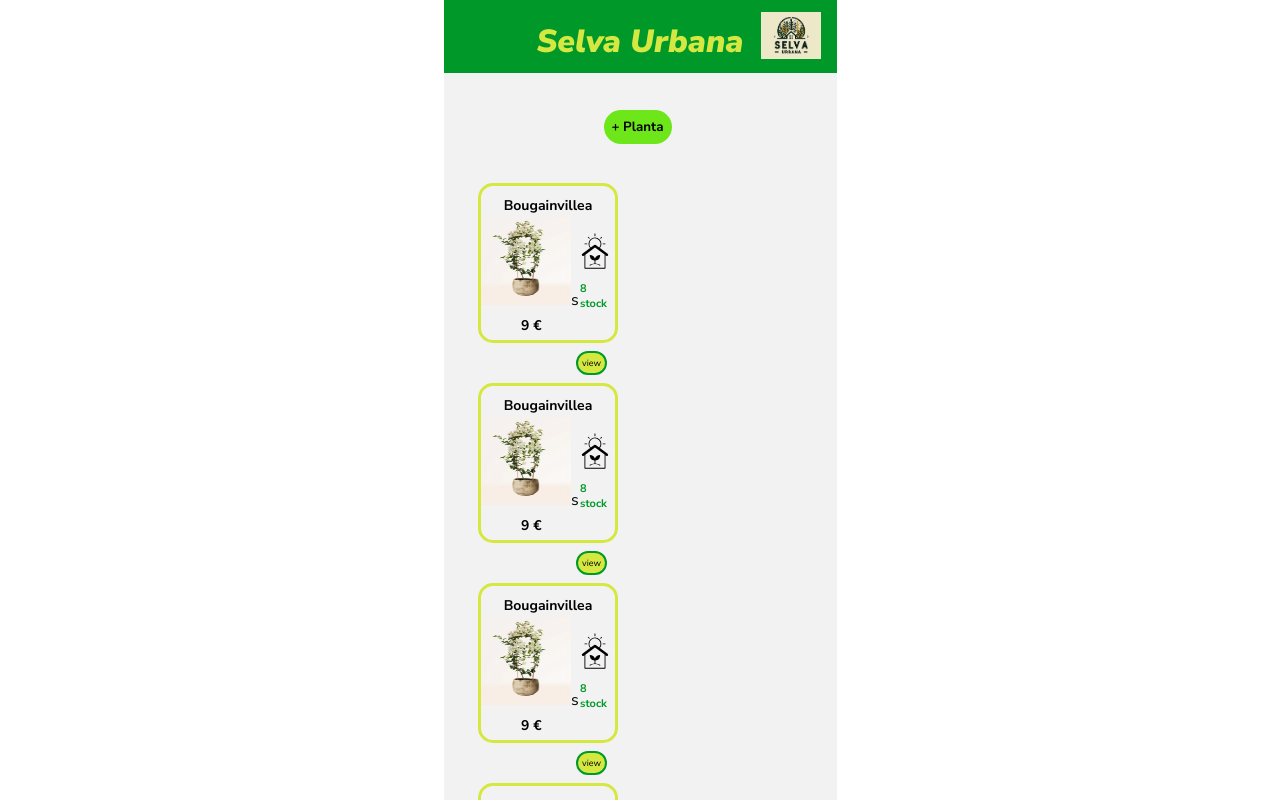
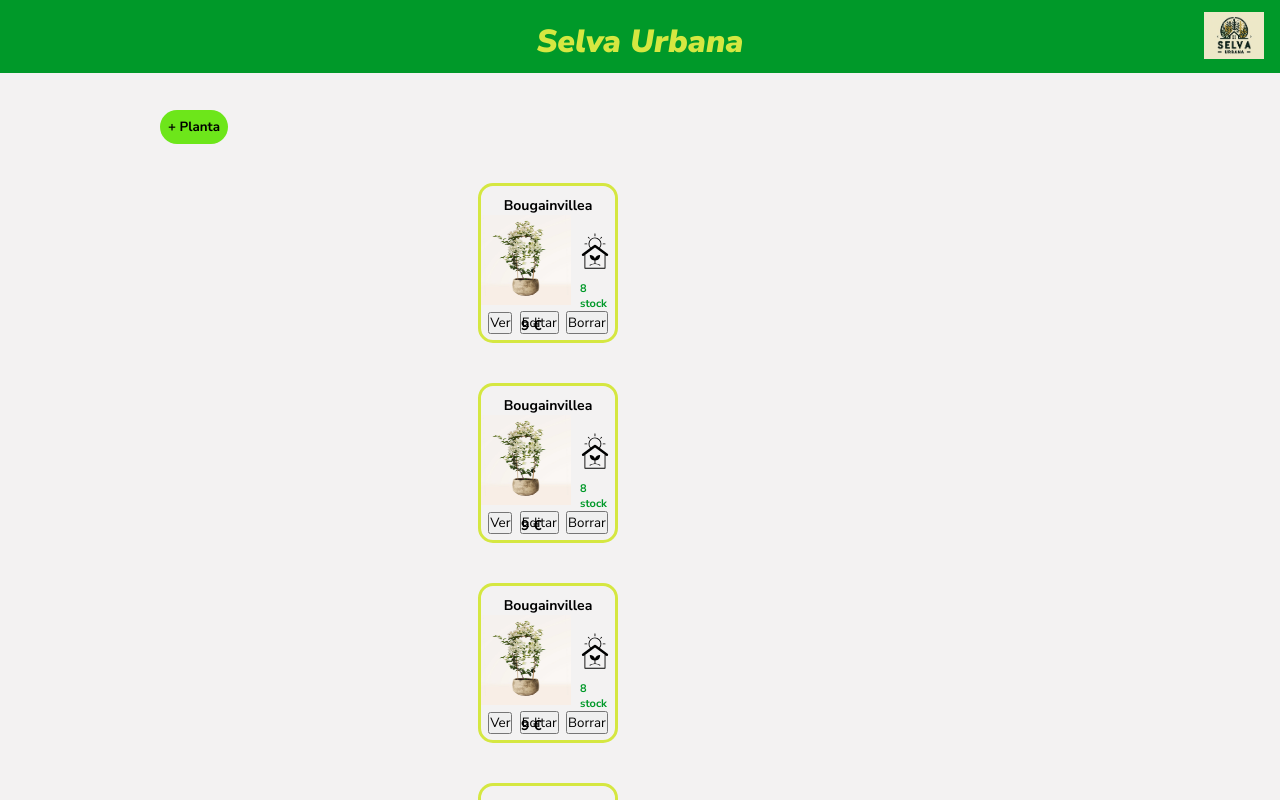
Before and after one commit to paolo-mad/SelvaUrbana-Paolo, a React (Vite) app: page / in a window 1280 px wide. Shown: the top 800 px of the page. Built offline with nearby package versions, Linux system fonts and the light colour scheme; data requests are answered from the project's data file.

Commit message:
Addition delete function into Plants.jsx

```diff
--- a/src/App.jsx
+++ b/src/App.jsx
@@ -1,6 +1,7 @@
 import Create from './pages/CreatePage'
 import Details from './pages/DetailsPage'
 import Products from './pages/ProductsPage'
+import Plant from './components/Plant'
 import { BrowserRouter as Router, Routes, Route } from 'react-router-dom'
 
 
@@ -12,7 +13,8 @@ function App() {
         <Routes>
           <Route exact path='/' element={ <Products/>} />
           <Route path='/create' element={ <Create/>}/>
-          <Route path='/:id' element={ <Details/>}/>
+          <Route path='/:id' element={<Plant/>} />
+          <Route path='/:id' element={ <Details/> }/>
         </Routes>
       </>
     </Router>
--- a/src/components/Plant.jsx
+++ b/src/components/Plant.jsx
@@ -1,35 +1,53 @@
 import {useNavigate} from "react-router-dom"
 import { Link } from 'react-router-dom'
 import { useParams } from "react-router-dom";
+
+
 
 const Plant = ({plants}) => {
 
     const navigate = useNavigate();
 
-    const {id} = useParams();
-    const handleClick = ()=> {
-        fetch('http://localhost:3001/products/'+ id,{
-            method: 'DELETE'
-        })
-        .then(() => {
-            navigate('./')
-        })
-    }
-    return (
+    const { id } = useParams();
+
+    async function handleDelete () {
+        try {
+            console.log('Deleting plant with ID:', id);
+            const response = await fetch('http://localhost:3001/products/${id}',
+            {method: 'DELETE'
+        });
+            if (response.ok) {
+
+                console.log(`Plant with ID ${id} deleted successfully`);
+                navigate('./');
+            } else {
+                console.error(`Error deleting plant with ID ${id}`);
+            }
+
+        } catch (error) {
+          console.error("Error deleting plant:", error);
+        }
+      };
+
+      return (
         <div className='plant-list'>
             {plants.map((plant) => (
                 <div className="card" key={plant.id}>
                     <h3 className='cardName'>{plant.name}</h3>
                     <Link to={plant.id}>
                     <img src={plant.photo} alt="" className='plantImg'/>
-                    <button className='deleteBtn'>view</button>
                     </Link>
+                    <div className="buttonContainer">
+                        <Link to={plant.id}>
+                        <button className='actionBtn'>Ver</button>
+                        </Link>
+                        <button className='actionBtn'>Editar</button>
+                        <button className='actionBtn' onClick={handleDelete}>Borrar</button>
+                    </div>
 
                     <img src={plant.type} alt="" className='interiorPlant'/>
                     <p className="stock">{plant.stock} <br />stock</p>
                     <p className="price">{plant.price} €</p>
-
-                   s
 
                 </div>
             ))}
--- a/src/components/PlantList.jsx
+++ b/src/components/PlantList.jsx
@@ -12,6 +12,7 @@ const PlantList = () => {
           {plants && <Plant plants = {plants}/>}
       </div>
     )
-}
+  }
+
 
 export default PlantList
--- a/src/components/PlantaBtn.jsx
+++ b/src/components/PlantaBtn.jsx
@@ -6,7 +6,7 @@ const PlantaBtn = () => {
     }
     return (
         <Link to={'/create'}>
-        <button id="planta-btn" onClick={handleClick}>+ Planta</button>
+            <button id="planta-btn" onClick={handleClick}>+ Planta</button>
         </Link>
     )
 }
--- a/src/index.css
+++ b/src/index.css
@@ -1,7 +1,3 @@
-/* @tailwind base;
-@tailwind components;
-@tailwind utilities; */
-
 @import url("https://fonts.googleapis.com/css2?family=Nunito+Sans:ital,opsz,wght@0,6..12,400;0,6..12,500;0,6..12,700;1,6..12,900&display=swap");
 
 * {
@@ -88,7 +84,7 @@ footer p {
   text-align: center;
 }
 .backBtn{
-  position: absolute;
+  position: relative;
   bottom: 40px;
   background-color: #d5e741;
   border-radius: 30px;
@@ -98,7 +94,7 @@ footer p {
   padding: 4px;
 }
 .deleteBtn {
-  position: absolute;
+
   bottom: -40px;
   background-color: #d5e741;
   border-radius: 30px;
@@ -107,9 +103,7 @@ footer p {
   font-size: 9px;
   padding: 4px;
 }
-#buttonContainer {
-  position: absolute;
-  bottom: -40px;
+.buttonContainer {
   display: flex;
   justify-content: space-evenly;
 }
@@ -192,3 +186,9 @@ footer p {
   border-radius: 8px;
   cursor: pointer;
 }
+@media (min-width:601px) {
+
+.container {
+  width: 100%;
+}
+}
```
